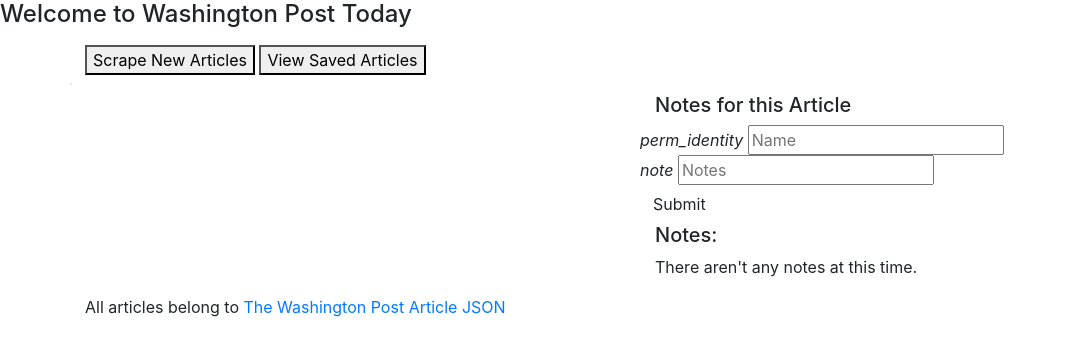
After one commit to AR-Lilypad/NewsAPI.Org, a Node server app: template views/articles.handlebars in a window 1280 px wide. The commit adds this page. Shown: the top 356 px of the page, without its empty margins (0-1066 px from the left). Run offline with Node 20, Linux system fonts and the light colour scheme; the template is opened without the code that fills it, so the values that code supplies are empty; some libraries are stand-ins or nearby versions.

Commit message:
fixed main navbar, activated mongoose listener, added articles handlebar

```diff
--- a/server.js
+++ b/server.js
@@ -5,7 +5,11 @@ const mongoose = require("mongoose");
 const exphbs = require("express-handlebars");
 
 // requiring models
-const db = require("./models");
+let db = mongoose.connection;
+db.on("error", console.error.bind(console, "connection error:"));
+db.once("open", function() {
+  console.log("Connected to Mongoose!");
+});
 
 // Our scraping tools
 // Axios is a promised-based http library, similar to jQuery's Ajax method
@@ -35,6 +39,8 @@ let MONGODB_URI = process.env.MONGODB_URI || "mongodb://localhost/wDC-Post";
 mongoose.connect(MONGODB_URI, { useNewUrlParser: true, useUnifiedTopology: true });
 // mongoose.connect("mongodb://localhost/wDC-Post", { useNewUrlParser: true });
 
+db =
+
 app.get("/", function (req, res) {
   res.render("index");
 });
@@ -52,31 +58,6 @@ app.get("/saved", function (req, res) {
     });
 });
 
-// // scraping route
-// app.get("/scrape", function (req, res) {
-//   // First, we grab the body of the html with axios
-//   axios.get("http://www.washingtonpost.com").then(function (response) {
-//     // Then, we load that into cheerio and save it to $ for a shorthand selector
-//     const $ = cheerio.load(response.data);
-
-//     // Now, we grab every h2 within an article tag, and do the following:
-//     $("h2.headline").each(function (i, element) {
-//       // Save an empty result object
-//       let headline = $(element).children("a").text();
-//       let blurb = $(element).children("a").text();
-//       let link = $(element).children("a").attr("href");
-
-//       // If this found element had both a title and a link
-//       if (headline) {
-//       }
-//       if ($(element).next().hasClass('blurb')) {
-//         blurbs.push($(element).next(".blurb").text());
-//       }
-//       else {
-//         blurbs.push("No blurb available")
-//       }
-//       if (link) {
-
 // Listen on port 3000
 app.listen(3000, function () {
   console.log("App running on localhost:" + PORT);
--- /dev/null
+++ b/views/articles.handlebars
@@ -0,0 +1,45 @@
+<div class="row">
+    <h3 class="card">{{article.title}}</h3>
+    <h5 class="card-panel articleBody">{{body}}</h5>
+</div>
+
+<div class="row">
+    <div class="col s2"></div>
+    <form action="/note/{{article._id}}" method="POST" class="card-panel col s8">
+        <h5>Notes for this Article</h5>
+        <div class="row">
+            <div class="input-field">
+                <i class="material-icons prefix">perm_identity</i>
+                <input id="icon_prefix" type="text" placeholder="Name" name="name" class="validate active">
+            </div>
+
+            <div class="input-field">
+                <i class="material-icons prefix">note</i>
+                <input id="icon_telephone" type="text" placeholder="Notes" name="note" class="validate active">
+            </div>
+
+        </div>
+        <div class="row">
+            <div class="input-field">
+                <center><input class="btn add-note-button topnav" type="submit" value="Submit"></center>
+            </div>
+        </div>
+    </form>
+</div>
+<div class="row">
+    <div class="col s2"></div>
+    <div class="col s8">
+        <h5>Notes:</h5>
+        {{#if article.note}}
+        {{#each article.note}}
+        <div class="card">
+            <p id="nameNote">{{name}}</p>
+            <p>{{body}}<p>
+        </div>
+        {{/each}}
+        {{else}}
+        <p>There aren't any notes at this time.</p>
+        {{/if}}
+
+    </div>
+</div>
--- a/views/layouts/main.handlebars
+++ b/views/layouts/main.handlebars
@@ -9,12 +9,19 @@
     <link rel="stylesheet" href="https://stackpath.bootstrapcdn.com/bootstrap/4.4.1/css/bootstrap.min.css"
         integrity="sha384-Vkoo8x4CGsO3+Hhxv8T/Q5PaXtkKtu6ug5TOeNV6gBiFeWPGFN9MuhOf23Q9Ifjh" crossorigin="anonymous">
     <!--CSS Style Sheet-->
-    <link rel="stylesheet" href="/assets/css/style.css" type="text/css" />
+    {{!-- <link rel="stylesheet" href="/assets/css/style.css" type="text/css" /> --}}
 </head>
 
 <body>
 
-    {{{ body }}}
+    {{> navbar}}
+    <main>
+        <div class="container">
+            {{{ body }}}
+        </div>
+    </main>
+    {{>footer}}
+
 
     <!--External JS Link-->
     <!-- jQuery first, then Popper.js, then Bootstrap JS -->
--- /dev/null
+++ b/views/partials/footer.handlebars
@@ -0,0 +1,8 @@
+<footer class="topnav">
+    <div class="footer-copyright">
+        <div class="container">
+            All articles belong to <a href="https://www.washingtonpost.com/" target="_blank">The Washington Post</a>
+            <a class="grey-text text-lighten-4 right" href="/articles-json">Article JSON</a>
+        </div>
+    </div>
+</footer>
--- /dev/null
+++ b/views/partials/navbar.handlebars
@@ -0,0 +1,17 @@
+<nav>
+    <div class="nave-wrapper topnav">
+        <h4 class="wpScrape">Welcome to Washington Post Today</h4>
+        <nav class="navbar navbar-default navbar-fixed-top">
+            <div class="container">
+                <div class="navbar-header">
+                    <nav class="button-group">
+                        <button class="button-dark" id="scrape" data-toggle="modal">Scrape New Articles</button>
+                        <a href="/articles/viewSaved"><button class="button-dark" id="viewSaved">View Saved
+                                Articles</button></a>
+                    </nav>
+
+                </div>
+            </div>
+        </nav>
+    </div>
+</nav>
```
Also changed, not shown: routes/index.js (+72 -33 lines), views/index.handlebars (+17 -90 lines), public/assets/js/app.js (deleted).
